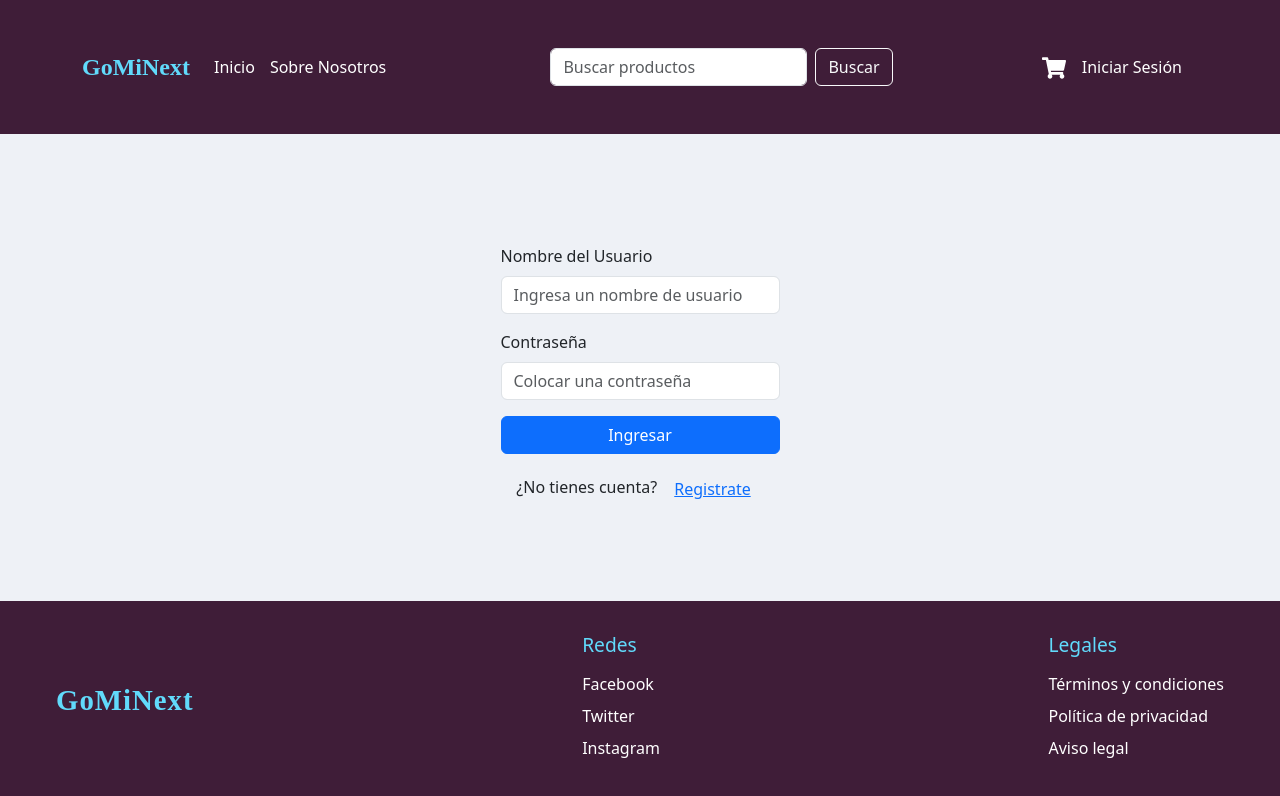
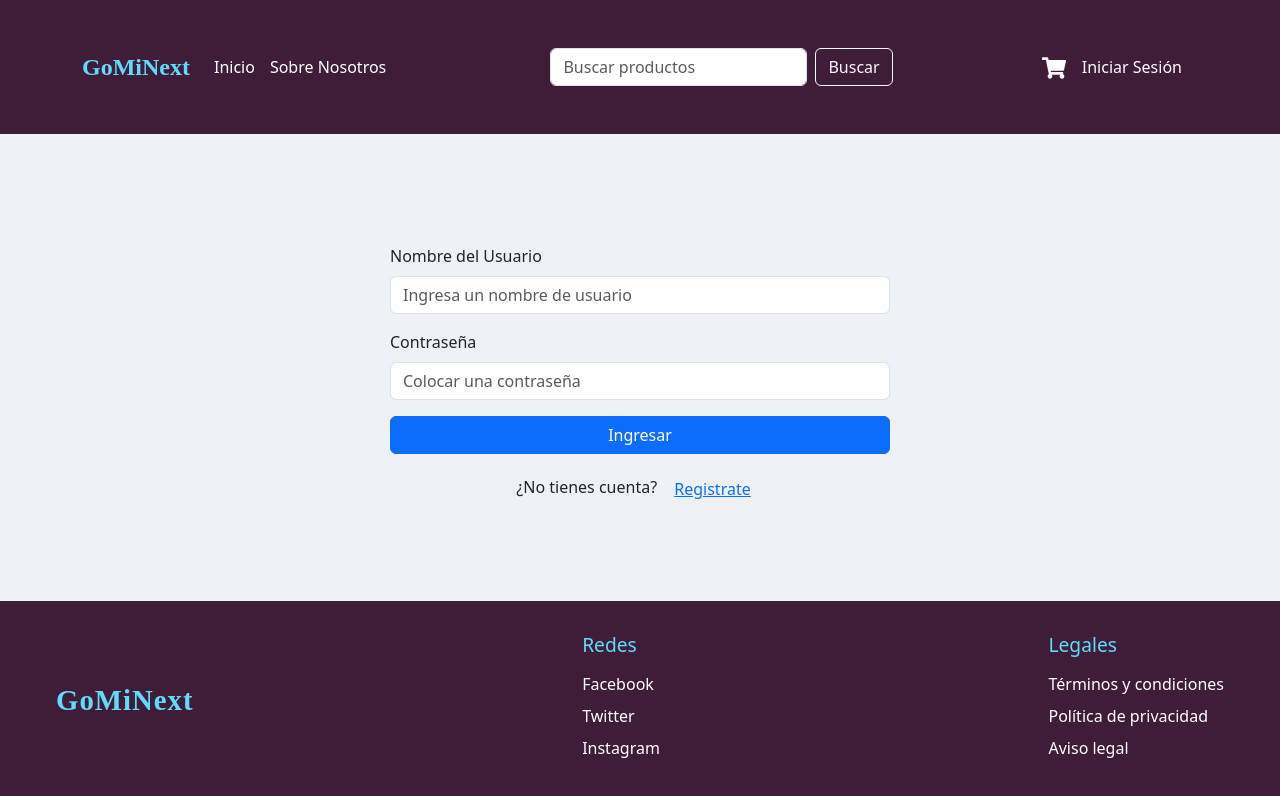
Before and after one commit to jonathan26-g/proyecto-ecommerce-react, a React (Vite) app: page /loginPage in a window 1280 px wide. Shown: the top 796 px of the page. Built offline with nearby package versions, Linux system fonts and the light colour scheme.

Commit message:
cambios realizados  en la rama dev

```diff
--- a/src/components/form/FormC.css
+++ b/src/components/form/FormC.css
@@ -1,6 +1,9 @@
 .form-login {
-    margin-top: 80px;
-  }
+  margin-top: 80px;
+  max-width: 500px;
+  width: 90%;
+}
+
 
   .lista-contrasenia li {
     font-size: 0.8em;
--- a/src/components/form/FormC.jsx
+++ b/src/components/form/FormC.jsx
@@ -130,7 +130,8 @@ const FormC = ({ idPage }) => {
 
   return (
     <Container className='d-flex flex-column align-items-center justify-content-center my-5'>
-      <Form className='w-25 form-login'>
+      <Form className='form-login w-100 w-sm-100 w-md-75 w-lg-50 w-xl-25'>
+
         <Form.Group className="mb-3" controlId="formBasicEmail">
           <Form.Label>Nombre del Usuario</Form.Label>
           <Form.Control
```
